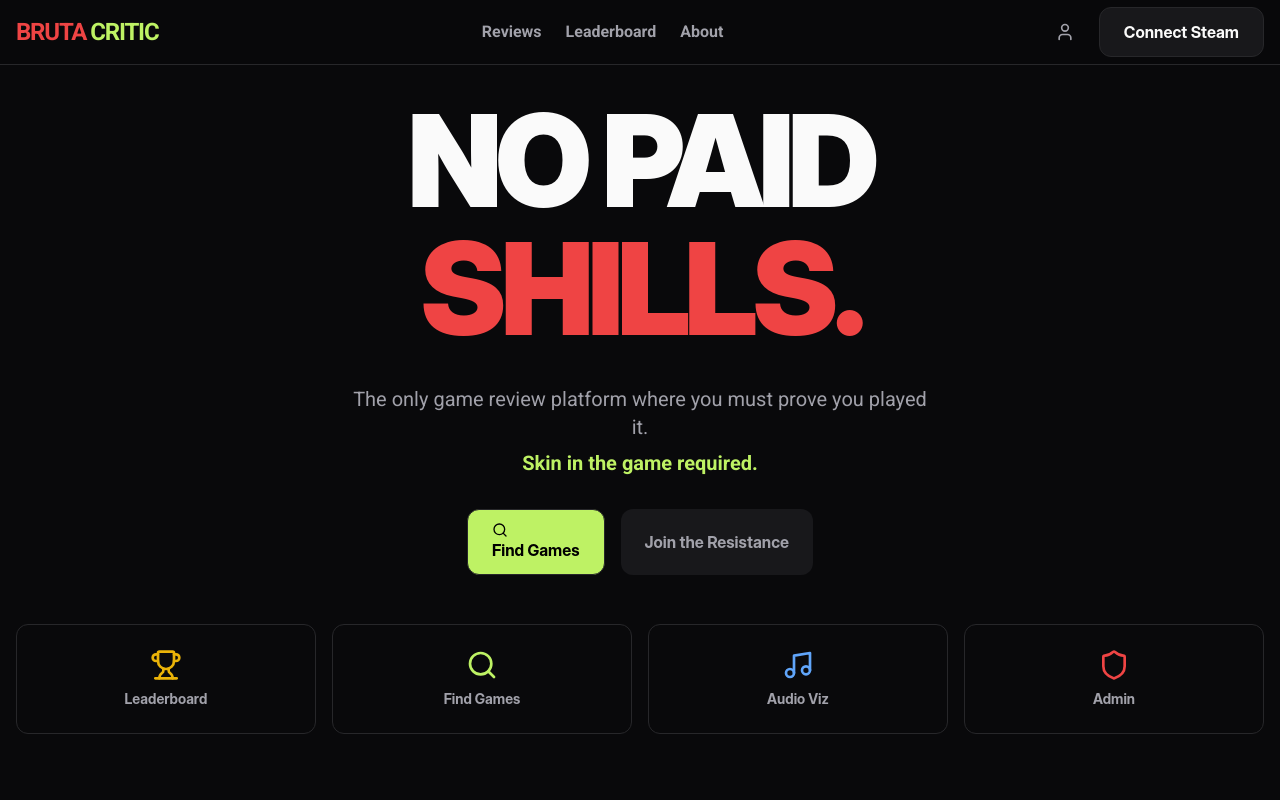
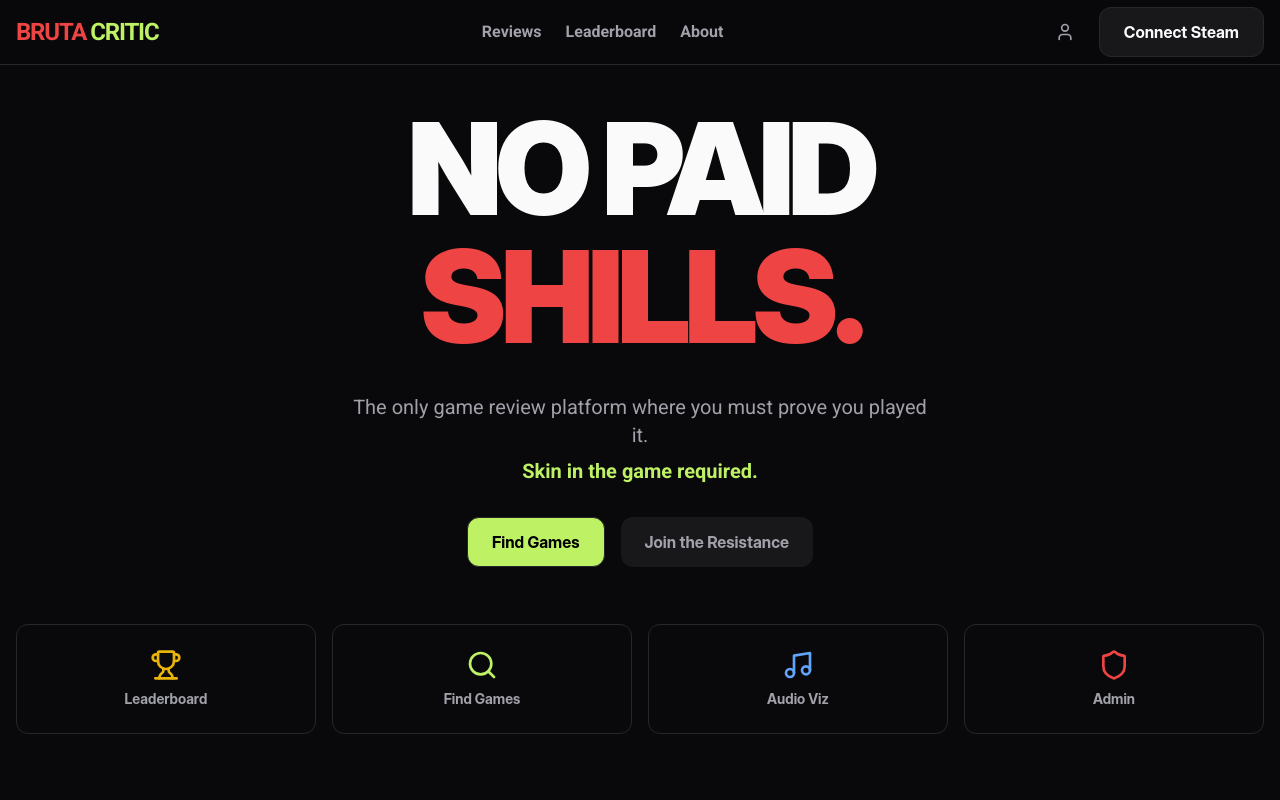
Before and after one commit to nikh1b/BrutaCritic, a React (Vite) app: page / in a window 1280 px wide. Shown: the top 800 px of the page. Built offline with nearby package versions, Linux system fonts and the light colour scheme; no server answers; the database is empty.

Commit message:
Remove magnifying glass icon from Find Games button

```diff
--- a/src/App.tsx
+++ b/src/App.tsx
@@ -96,7 +96,6 @@ function App() {
                   onClick={() => setActiveSection("search")}
                   className="bg-critic-green text-black hover:bg-critic-green/80 hover:border-transparent hover:shadow-[0_0_20px_rgba(190,242,100,0.5)]"
                 >
-                  <Search className="w-4 h-4 mr-2" />
                   Find Games
                 </Button>
                 <Button
```
